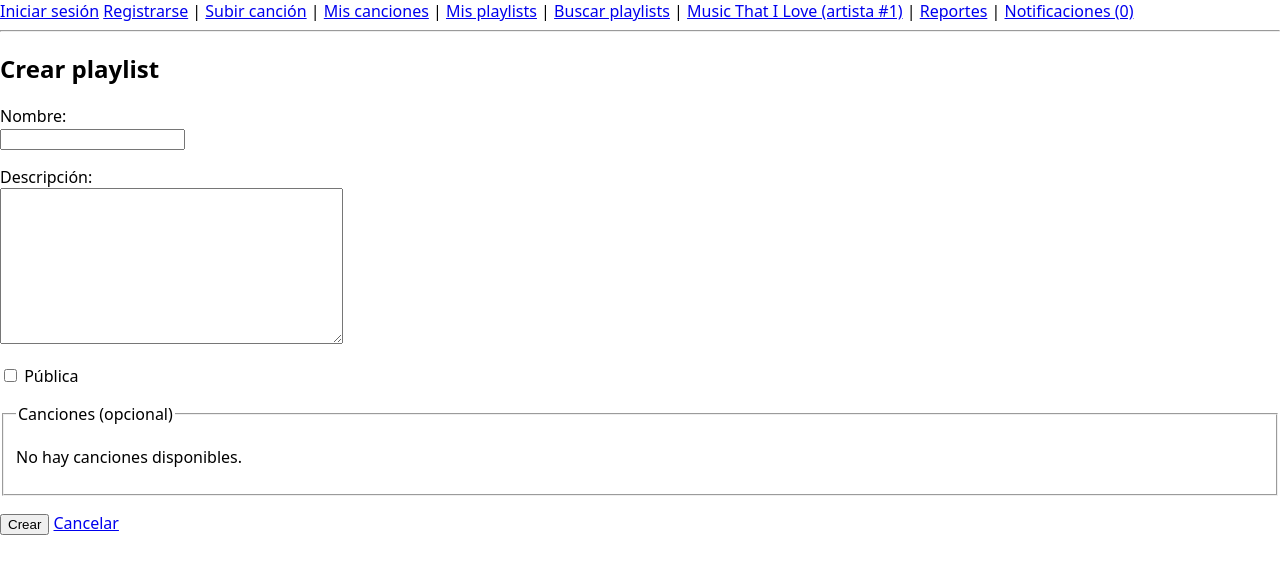
After one commit to A-Luna-R/IS2026-1-E1, a Django app: template hitmeup/playlists/templates/playlists/new.html in a window 1280 px wide. The commit adds this page. Shown: the top 574 px of the page. Run offline with Django 5.2, Linux system fonts and the light colour scheme; the template is opened without the code that fills it: values that come from a table or form of the project are taken from there, others are empty; tables that the repository leaves empty hold one stand-in row (values such as "Sample post"); parts of the project's set-up code (start-up, migrations or seed data) failed here and were passed over.

Commit message:
Crear playlists

```diff
--- /dev/null
+++ b/hitmeup/playlists/forms.py
@@ -0,0 +1,14 @@
+from django import forms
+from songs.models import Song
+
+class PlaylistCreateForm(forms.Form):
+    name = forms.CharField(max_length=200, label= "Nombre")
+    description = forms.CharField(label="Descripción", required=False, widget=forms.Textarea)
+    is_public = forms.BooleanField(label="Pública", required=False)
+
+    songs = forms.ModelMultipleChoiceField(
+        label="Canciones (opcional)",
+        queryset=Song.objects.none(),
+        required=False,
+        widget=forms.CheckboxSelectMultiple
+    )
--- /dev/null
+++ b/hitmeup/playlists/templates/playlists/new.html
@@ -0,0 +1,37 @@
+{% extends "base.html" %}
+{% block content %}
+<h2>
+  Crear playlist
+  {% if owner_kind == 'artist' and artist_profile %} (artista: {{ artist_profile.stage_name }}){% endif %}
+</h2>
+
+<form method="post">
+  {% csrf_token %}
+  <p>
+    <label for="id_name">Nombre:</label><br>
+    {{ form.name }}
+    {% if form.name.errors %}<br><small style="color:red">{{ form.name.errors|join:", " }}</small>{% endif %}
+  </p>
+  <p>
+    <label for="id_description">Descripción:</label><br>
+    {{ form.description }}
+  </p>
+  <p>
+    <label>{{ form.is_public }} Pública</label>
+  </p>
+
+  <fieldset style="margin-top:1rem">
+    <legend>Canciones (opcional)</legend>
+    {% if form.songs.field.queryset %}
+      {{ form.songs }}
+    {% else %}
+      <p>No hay canciones disponibles.</p>
+    {% endif %}
+  </fieldset>
+
+  <p style="margin-top:1rem">
+    <button type="submit">Crear</button>
+    <a href="{% url 'playlists_list' %}">Cancelar</a>
+  </p>
+</form>
+{% endblock %}
--- a/hitmeup/playlists/urls.py
+++ b/hitmeup/playlists/urls.py
@@ -7,4 +7,6 @@ urlpatterns = [
     path('search', views.playlists_search, name= 'playlists_search'),
     path('artist/<int:artist_id>/love', views.artist_love_playlist, name= 'playlist_artist_love'),
     path('artist/<int:artist_id>/love/sync', views.artist_love_sync, name= 'playlist_artist_love_sync'),
+    path('new', views.create_playlist_user, name='playlist_create_user'),
+    path('new/artist', views.create_playlist_artist, name='playlist_create_artist'),
 ]
--- a/hitmeup/templates/base.html
+++ b/hitmeup/templates/base.html
@@ -11,10 +11,11 @@
   <nav>
 
     {% if user.is_authenticated %}
-    | <a href="{% url 'songs_liked' %}">Mis likes</a>
-    {% endif %}
-
-    {% if user.is_authenticated %}
+      | <a href="{% url 'songs_liked' %}">Mis likes</a>
+      | <a href="{% url 'playlist_create_user' %}">Crear playlist</a>
+      {% if user.artist_profile %}
+        | <a href="{% url 'playlist_create_artist' %}">Crear playlist (artista)</a>
+      {% endif %}
       <span>Hola, {{ user.username }}</span>
       <a href="{% url 'logout_confirm' %}">Cerrar sesión</a>
     {% else %}
@@ -24,10 +25,11 @@
       | <a href="{% url 'songs_list' %}">Mis canciones</a>
       | <a href="{% url 'playlists_list' %}">Mis playlists</a>
       | <a href="{% url 'playlists_search' %}">Buscar playlists</a>
-      | <a href="{% url 'playlist_artist_love' 1 %}">Music That I  Love (artista #1)</a>
+      | <a href="{% url 'playlist_artist_love' 1 %}">Music That I Love (artista #1)</a>
       | <a href="{% url 'reports_dashboard' %}">Reportes</a>
       | <a href="{% url 'notifications_list' %}">Notificaciones ({{ unread_notifications_count }})</a>
     {% endif %}
+
   </nav>
   <hr>
   {% if messages %}
```
Also changed, not shown: hitmeup/playlists/views.py (+76 -6 lines), 4 other files.
